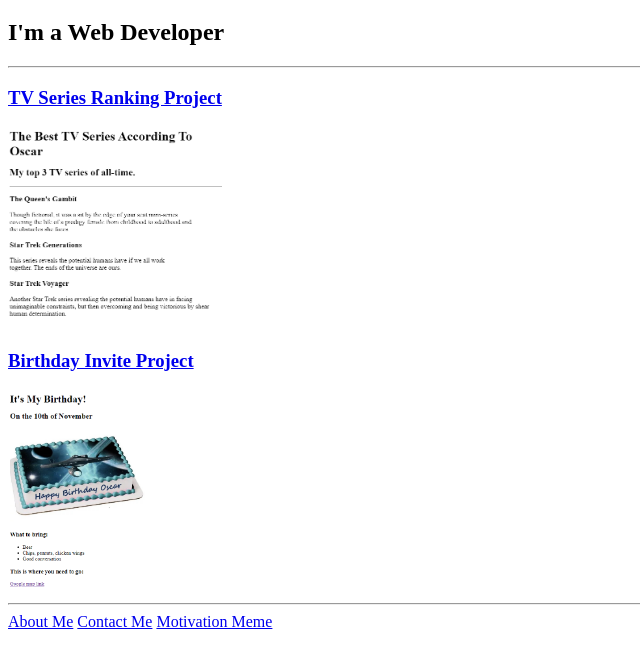
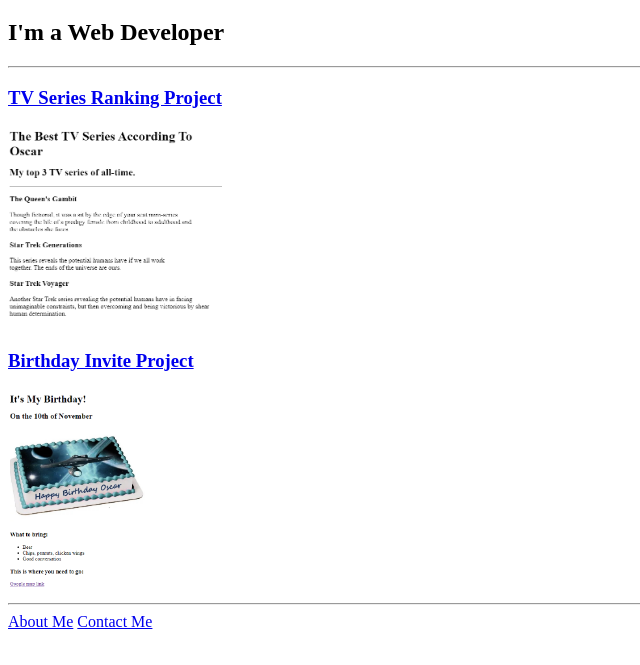
Before and after one commit to Simcha65/html-portfolio, a plain HTML site: page index.html in a window 1280 px wide. Shown: the part 61-726 px from the top of the page, without its empty margins (0-640 px from the left). Drawn offline with Linux system fonts and the light colour scheme.

Commit message:
Update index.html

```diff
--- a/index.html
+++ b/index.html
@@ -32,6 +32,5 @@ https://developer.mozilla.org/en-US/docs/Web/HTML/Element/img#attr-height -->
   <hr />
   <a href="./public/about.html">About Me</a>
   <a href="./public/contact.html">Contact Me</a>
-  <a href="./public/motivation.html">Motivation Meme</a>
-</body>
+  </body>
 </html>
```
